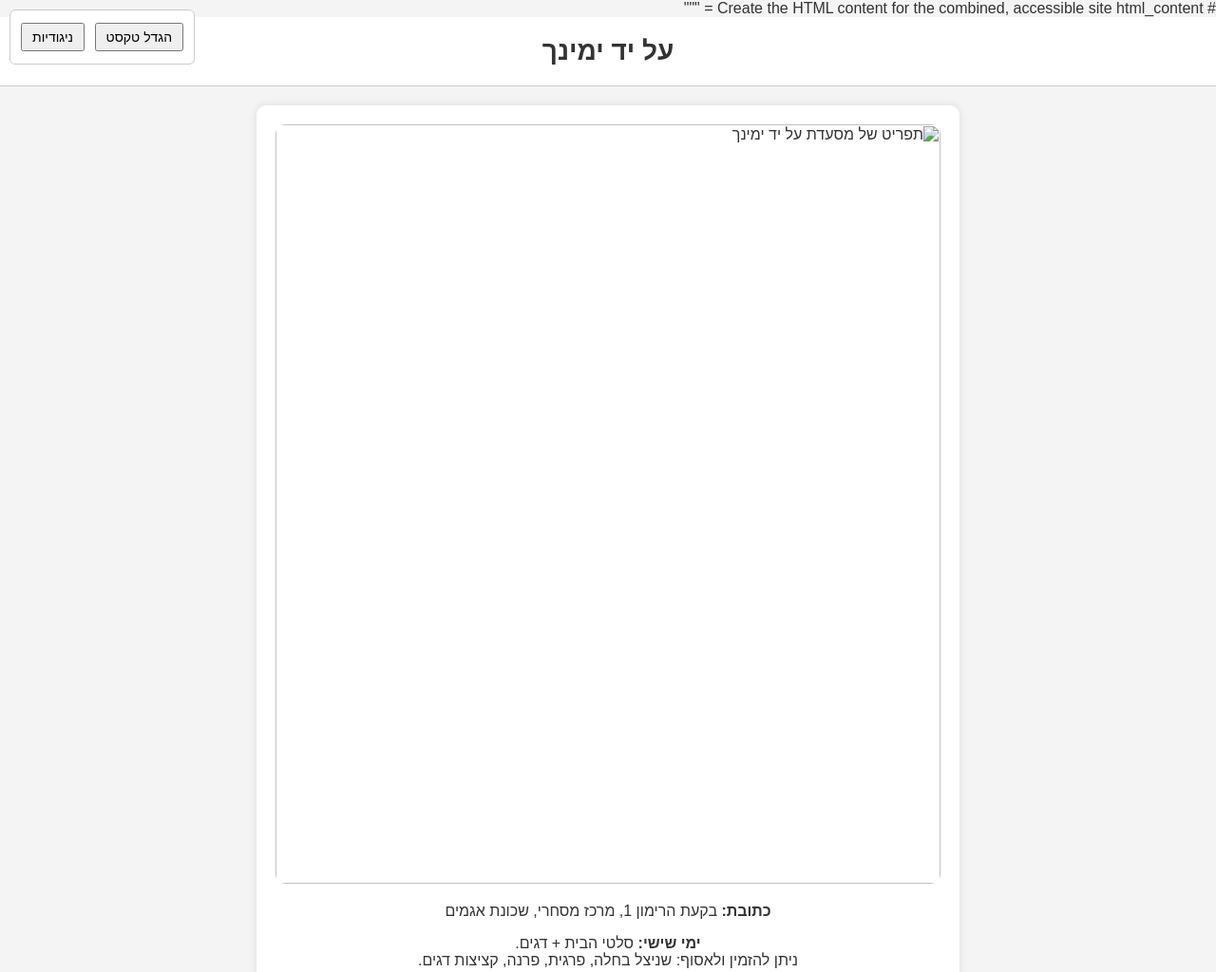
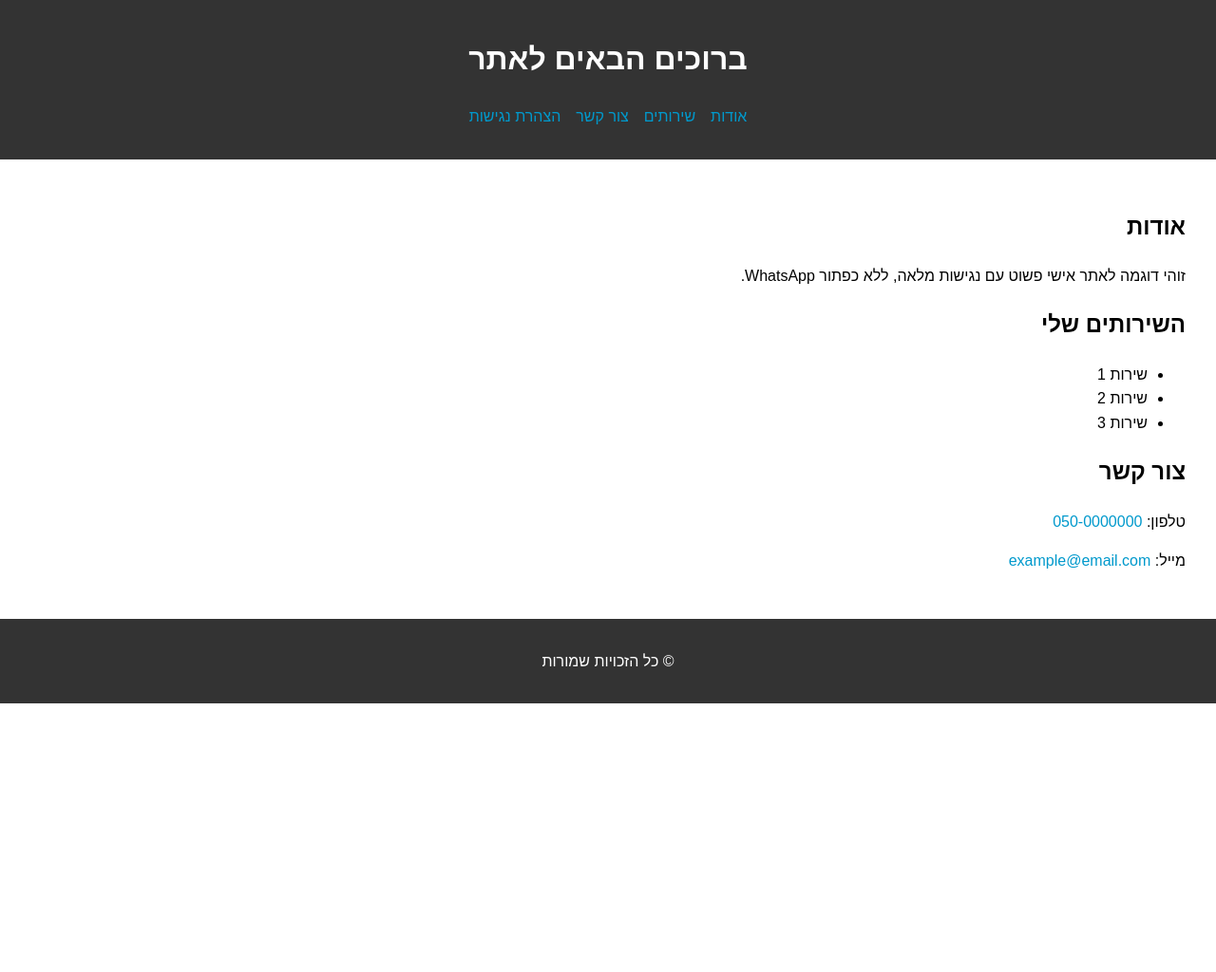
Before and after one commit to yanf68/alyadyemincha, a plain HTML site: page index.html in a window 1280 px wide. Shown: the top 1024 px of the page at 95% size. After the commit the page ends 800 px from the top, so only its background shows below. Drawn offline with Linux system fonts and the light colour scheme.

Commit message:
Update index.html

```diff
--- a/index.html
+++ b/index.html
@@ -1,123 +1,151 @@
-# Create the HTML content for the combined, accessible site
-html_content = """
 <!DOCTYPE html>
-<html lang="he" dir="rtl">
+<html lang="he">
 <head>
   <meta charset="UTF-8" />
   <meta name="viewport" content="width=device-width, initial-scale=1.0"/>
-  <title>על יד ימינך - תפריט</title>
+  <title>האתר שלי</title>
   <style>
     body {
+      font-family: Arial, sans-serif;
+      line-height: 1.6;
+      background-color: white;
+      color: black;
+      direction: rtl;
       margin: 0;
-      font-family: Arial, sans-serif;
-      background-color: #f4f4f4;
-      color: #333;
+      padding: 0;
     }
-    .accessibility-toolbar {
-      position: fixed;
-      top: 10px;
-      left: 10px;
-      background: #fff;
-      border: 1px solid #ccc;
-      padding: 8px;
-      border-radius: 6px;
-      z-index: 999;
-    }
-    .accessibility-toolbar button {
-      margin: 5px 3px;
-      padding: 5px 10px;
-      cursor: pointer;
-      font-size: 14px;
-    }
-    .contrast {
-      background-color: #000 !important;
-      color: #fff !important;
-    }
-    .header {
-      background-color: #fff;
-      padding: 20px;
-      text-align: center;
-      border-bottom: 1px solid #ccc;
-    }
-    .header h1 {
-      margin: 0;
-      font-size: 28px;
-    }
-    .menu-container {
-      max-width: 700px;
-      margin: 20px auto;
-      padding: 20px;
-      background-color: #fff;
-      border-radius: 10px;
-      box-shadow: 0 0 10px rgba(0,0,0,0.1);
-    }
-    .menu-container img {
-      width: 100%;
-      height: auto;
-      border-radius: 10px;
-    }
-    .contact {
-      margin-top: 20px;
-      font-size: 16px;
+
+    header, footer {
+      background-color: #333;
+      color: white;
+      padding: 1rem;
       text-align: center;
     }
-    .whatsapp-button {
+
+    nav ul {
+      list-style: none;
+      padding: 0;
+      display: flex;
+      justify-content: center;
+      gap: 1rem;
+    }
+
+    a {
+      color: #0099cc;
+      text-decoration: none;
+    }
+
+    main {
+      padding: 2rem;
+    }
+
+    #accessibility-btn {
+      position: fixed;
+      bottom: 20px;
+      left: 20px;
+      background: #000;
+      color: #fff;
+      padding: 10px;
+      border: none;
+      z-index: 999;
+      cursor: pointer;
+    }
+
+    #accessibility-menu {
+      position: fixed;
+      bottom: 70px;
+      left: 20px;
+      background: #fff;
+      border: 1px solid #000;
+      padding: 10px;
+      z-index: 1000;
+      box-shadow: 0 0 5px rgba(0,0,0,0.2);
+    }
+
+    .high-contrast {
+      background-color: black !important;
+      color: yellow !important;
+    }
+
+    .large-font {
+      font-size: 1.5em !important;
+    }
+
+    #accessibility-statement {
+      display: none;
+      background-color: #f9f9f9;
+      padding: 20px;
+      border: 1px solid #ccc;
       margin-top: 20px;
-      display: inline-block;
-      padding: 12px 24px;
-      background-color: #25D366;
-      color: white;
-      border-radius: 6px;
-      text-decoration: none;
-      font-size: 18px;
-    }
-    footer {
-      text-align: center;
-      font-size: 14px;
-      margin-top: 30px;
-      padding: 10px;
     }
   </style>
 </head>
 <body>
-  <div class="accessibility-toolbar">
-    <button onclick="increaseFontSize()">הגדל טקסט</button>
-    <button onclick="toggleContrast()">ניגודיות</button>
-  </div>
+  <header>
+    <h1>ברוכים הבאים לאתר</h1>
+    <nav>
+      <ul>
+        <li><a href="#about">אודות</a></li>
+        <li><a href="#services">שירותים</a></li>
+        <li><a href="#contact">צור קשר</a></li>
+        <li><a href="#" id="accessibility-statement-link">הצהרת נגישות</a></li>
+      </ul>
+    </nav>
+  </header>
 
-  <div class="header">
-    <h1>על יד ימינך</h1>
-  </div>
+  <main>
+    <section id="about">
+      <h2>אודות</h2>
+      <p>זוהי דוגמה לאתר אישי פשוט עם נגישות מלאה, ללא כפתור WhatsApp.</p>
+    </section>
 
-  <div class="menu-container">
-    <img src="menu.jpg" alt="תפריט של מסעדת על יד ימינך" />
-    <div class="contact">
-      <p><strong>כתובת:</strong> בקעת הרימון 1, מרכז מסחרי, שכונת אגמים</p>
-      <p><strong>ימי שישי:</strong> סלטי הבית + דגים.<br>ניתן להזמין ולאסוף: שניצל בחלה, פרגית, פרנה, קציצות דגים.</p>
-      <a class="whatsapp-button" href="https://wa.me/" target="_blank">שלח הודעה ב-WhatsApp</a>
+    <section id="services">
+      <h2>השירותים שלי</h2>
+      <ul>
+        <li>שירות 1</li>
+        <li>שירות 2</li>
+        <li>שירות 3</li>
+      </ul>
+    </section>
+
+    <section id="contact">
+      <h2>צור קשר</h2>
+      <p>טלפון: <a href="tel:0500000000">050-0000000</a></p>
+      <p>מייל: <a href="mailto:example@email.com">example@email.com</a></p>
+    </section>
+
+    <div id="accessibility-statement">
+      <h3>הצהרת נגישות</h3>
+      <p>האתר הזה נגיש לכלל המשתמשים ומספק מגוון כלים המותאמים לאנשים עם מוגבלויות.</p>
+      <p>תוסף הנגישות הפועל באתר: Nagishli, המאפשר הגדלת טקסט, ניגודיות גבוהה ועוד.</p>
+      <p>אם נתקלתם בבעיה או שאתם זקוקים לעזרה נוספת, אתם מוזמנים לפנות אלינו בכתובת האימייל: <a href="mailto:support@email.com">support@email.com</a>.</p>
+      <p>תאריך עדכון: מאי 2025</p>
     </div>
-  </div>
+  </main>
 
   <footer>
-    <p>האתר מונגש בהתאם לתקן WCAG 2.0 AA</p>
-    <p>לשאלות בנושא נגישות – צרו קשר בטלפון או WhatsApp</p>
+    <p>© כל הזכויות שמורות</p>
   </footer>
 
+  <!-- תוסף נגישות Nagishli -->
   <script>
-    function increaseFontSize() {
-      document.body.style.fontSize = 'larger';
-    }
-    function toggleContrast() {
-      document.body.classList.toggle('contrast');
-    }
+    (function() {
+      var s = document.createElement("script");
+      s.src = "https://cdn.jsdelivr.net/gh/nagishli/nagishli@latest/dist/nagishli.min.js";
+      s.onload = function() {
+        window.Nagishli.init({
+          position: 'left', // מיקום התפריט: שמאל
+          language: 'he'    // שפה עברית
+        });
+      };
+      document.head.appendChild(s);
+    })();
+
+    // הצגת הצהרת נגישות
+    document.getElementById("accessibility-statement-link").addEventListener("click", function() {
+      var statement = document.getElementById("accessibility-statement");
+      statement.style.display = (statement.style.display === "block") ? "none" : "block";
+    });
   </script>
 </body>
 </html>
-"""
-
-# Save the HTML file
-html_path = "/mnt/data/index.html"
-with open(html_path, "w", encoding="utf-8") as file:
-    file.write(html_content)
-
-html_path
```
